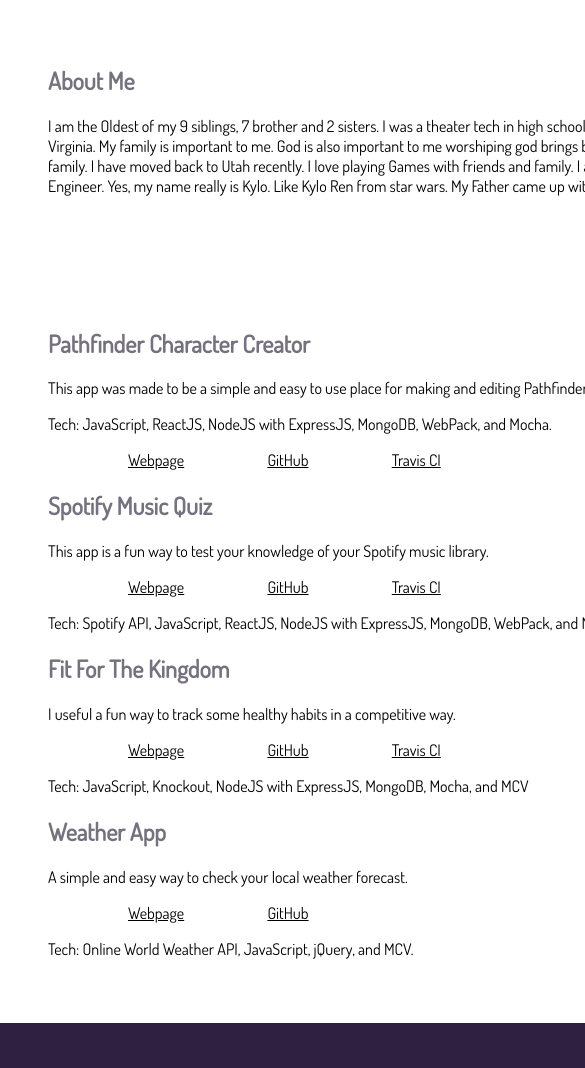
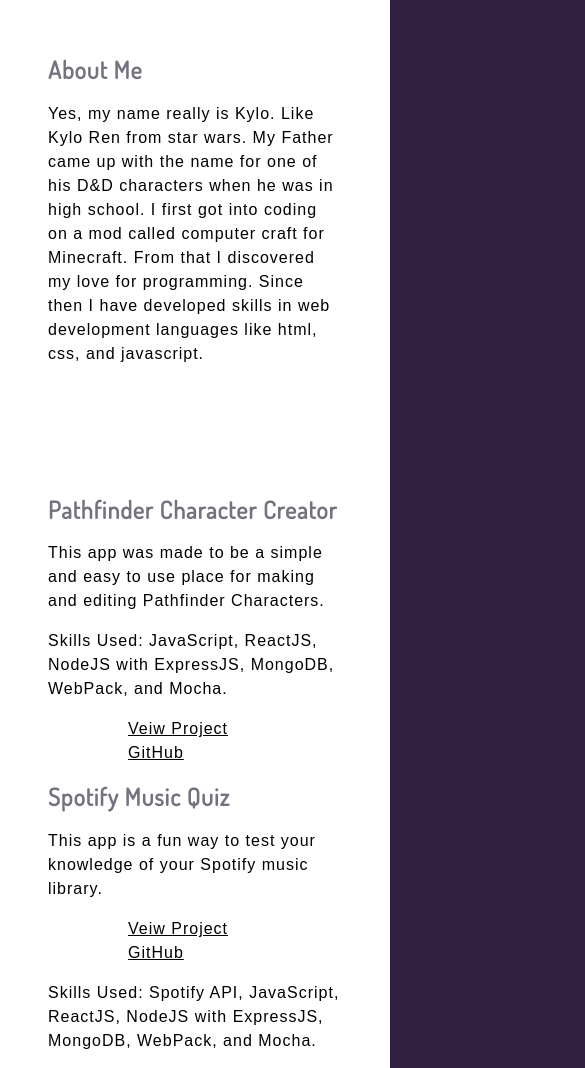
Before and after one commit to KyloJorgensen/Kylo-Jorgensen-Portfolio, a plain HTML site: page index.html in a window 390 px wide. Shown: the part 106-1174 px from the top of the page, 585 px wide, since content can reach past the window. Drawn offline with Linux system fonts and the light colour scheme.

Commit message:
responsive css

```diff
--- a/index.css
+++ b/index.css
@@ -1,17 +1,21 @@
-@import url('https://fonts.googleapis.com/css?family=Dosis');
+@import url('https://fonts.googleapis.com/css?family=Dosis|Open+Sans');
 
 body {
 	background-color: #2f1f40;
 	margin: 0;
-	font-family: 'Dosis', sans-serif;
+	font-family: 'Open+Sans', sans-serif;
+	line-height: 150%;
+	letter-spacing: 1px;
 }
 
 h2 {
 	color: #ECE2FF;
+	font-family: 'Dosis', sans-serif;
 }
 
 h1 {
 	color: #76717F;
+	font-family: 'Dosis', sans-serif;
 }
 
 a {
@@ -20,12 +24,12 @@ a {
 }
 
 .container {
-	width: 1200px;
 	margin: auto;
 }
 
 header {
 	background-color: #654B7F;
+
 }
 
 .header {
@@ -50,5 +54,11 @@ footer {
 }
 
 .footer a {
-	color: #654B7F;
+	color: #ffffff;
 }
+
+@media screen and (min-width: 1200px) {
+	.container {
+		width: 1200px;
+	}
+}
--- a/index.html
+++ b/index.html
@@ -2,6 +2,7 @@
 <html lang="en">
 <head>
 	<meta charset="UTF-8">
+	<meta name="viewport" content="width=device-width, initial-scale=1.0">
 	<title>Kylo Jorgensen Portfolio</title>
 	<link rel="stylesheet" href="index.css">
 </head>
@@ -18,33 +19,30 @@
 			<section>
 				<div class="about-me">
 					<h1>About Me</h1>
-					<p>I am the Oldest of my 9 siblings, 7 brother and 2 sisters. I was a theater tech in high school. I served a two year mission for The Church of Jesus Christ Of the Latter Saints in Richmond Virginia. My family is important to me. God is also important to me worshiping god brings balance and peace to my life. Was born in Utah and move to California when I was 12 with my family. I have moved back to Utah recently. I love playing Games with friends and family. I also like to play sports and do other outdoor activities. I want to be a Computer Software Engineer. Yes, my name really is Kylo. Like Kylo Ren from star wars. My Father came up with the name for one of his D&D characters when he was in high school.</p>
+					<p>Yes, my name really is Kylo. Like Kylo Ren from star wars. My Father came up with the name for one of his D&D characters when he was in high school. I first got into coding on a mod called computer craft for Minecraft. From that I discovered my love for programming. Since then I have developed skills in web development languages like html, css, and javascript.</p>
 				</div>
 			</section>
 			<section>
 				<h1>Pathfinder Character Creator</h1>
 				<p>This app was made to be a simple and easy to use place for making and editing Pathfinder Characters.</p>
-				<p>Tech: JavaScript, ReactJS, NodeJS with ExpressJS, MongoDB, WebPack, and Mocha.</p>
-				<a target="_blank" href="https://pathfinder-character-creator.herokuapp.com/">Webpage</a>
+				<p>Skills Used: JavaScript, ReactJS, NodeJS with ExpressJS, MongoDB, WebPack, and Mocha.</p>
+				<a target="_blank" href="https://pathfinder-character-creator.herokuapp.com/">Veiw Project</a>
 				<a target="_blank" href="https://github.com/KyloJorgensen/pathfinder-character-creator">GitHub</a>
-				<a target="_blank" href="https://travis-ci.org/KyloJorgensen/pathfinder-character-creator">Travis CI</a>
 				<h1>Spotify Music Quiz</h1>
 				<p>This app is a fun way to test your knowledge of your Spotify music library.</p>
-				<a target="_blank" href="https://spotify-your-music-quiz.herokuapp.com/">Webpage</a>
+				<a target="_blank" href="https://spotify-your-music-quiz.herokuapp.com/">Veiw Project</a>
 				<a target="_blank" href="https://github.com/KyloJorgensen/spotify-your-music-quiz-react-capstone">GitHub</a>
-				<a target="_blank" href="https://travis-ci.org/KyloJorgensen/spotify-your-music-quiz-react-capstone">Travis CI</a>
-				<p>Tech: Spotify API, JavaScript, ReactJS, NodeJS with ExpressJS, MongoDB, WebPack, and Mocha.</p>
+				<p>Skills Used: Spotify API, JavaScript, ReactJS, NodeJS with ExpressJS, MongoDB, WebPack, and Mocha.</p>
 				<h1>Fit For The Kingdom</h1>
 				<p>I useful a fun way to track some healthy habits in a competitive way.</p>
-				<a target="_blank" href="https://fit-for-the-kingdom-nodejs-cap.herokuapp.com/">Webpage</a>
+				<a target="_blank" href="https://fit-for-the-kingdom-nodejs-cap.herokuapp.com/">Veiw Project</a>
 				<a target="_blank" href="https://github.com/KyloJorgensen/Fit-For-The-Kingdom-Node.js-Capstone">GitHub</a>
-				<a target="_blank" href="https://travis-ci.org/KyloJorgensen/Fit-For-The-Kingdom-Node.js-Capstone">Travis CI</a>
-				<p>Tech: JavaScript, Knockout, NodeJS with ExpressJS, MongoDB, Mocha, and MCV</p>
+				<p>Skills Used: JavaScript, Knockout, NodeJS with ExpressJS, MongoDB, Mocha, and MCV</p>
 				<h1>Weather App</h1>
 				<p>A simple and easy way to check your local weather forecast.</p>
-				<a target="_blank" href="https://kylojorgensen.github.io/Weather-App/">Webpage</a>
+				<a target="_blank" href="https://kylojorgensen.github.io/Weather-App/">Veiw Project</a>
 				<a target="_blank" href="https://github.com/KyloJorgensen/Weather-App">GitHub</a>
-				<p>Tech: Online World Weather API, JavaScript, jQuery, and MCV.</p>
+				<p>Skills Used: Online World Weather API, JavaScript, jQuery, and MCV.</p>
 			</section>
 		</div>
 	</main>
```
